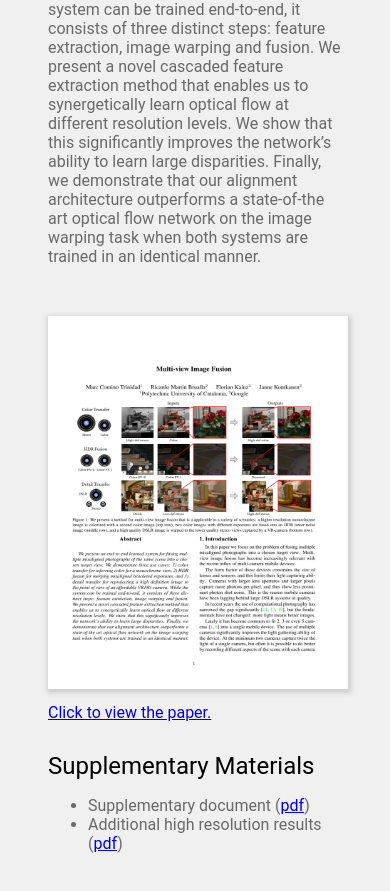
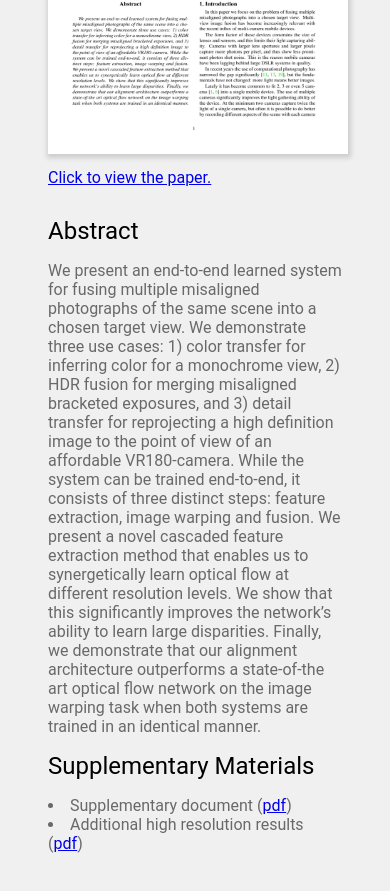
Before and after one commit to augmentedperception/pixelfusion, a plain HTML site: page index.html in a window 390 px wide. Shown: the part 627-1518 px from the top of the page. Drawn offline with Linux system fonts and the light colour scheme.

Commit message:
Improved formatting on mobile.

```diff
--- a/index.html
+++ b/index.html
@@ -166,16 +166,19 @@
     </div>
 </div>
 
+<div class="paper">
+  <a href="pdfs/4176.pdf"><img src="thumbs/paper.png" class="img" style="width:300px;height:373px;">Click to view the paper.</a>
+</div>
+
+
+<div class="main">
 <h2 class="section-title">Abstract</h2>
 <div>
 We present an end-to-end learned system for fusing multiple misaligned photographs of the same scene into a chosen target view. We demonstrate three use cases: 1) color transfer for inferring color for a monochrome view, 2) HDR fusion for merging misaligned bracketed exposures, and 3) detail transfer for reprojecting a high definition image to the point of view of an affordable VR180-camera. While the system can be trained end-to-end, it consists of three distinct steps: feature extraction, image warping and fusion. We present a novel cascaded feature extraction method that enables us to synergetically learn optical flow at different resolution levels. We show that this significantly improves the network’s ability to learn large disparities. Finally, we demonstrate that our alignment architecture outperforms a state-of-the art optical flow network on the image warping task when both systems are trained in an identical manner.
 </div>
-<div class="paper">
-  <a href="pdfs/4176.pdf"><img src="thumbs/paper.png" class="img" style="width:300px;height:373px;">Click to view the paper.</a>
-</div>
 
-<div class="main">
-<h2 class="section-title">Supplementary Materials</h2><ul>
+
+<h2 class="section-title">Supplementary Materials</h2>
 <li>Supplementary document (<a href="pdfs/4176-supp.pdf">pdf</a>)</li>
 <li>Additional high resolution results (<a href="pdfs/4176-supp-images.pdf">pdf</a>)</li>
 </ul>
```
